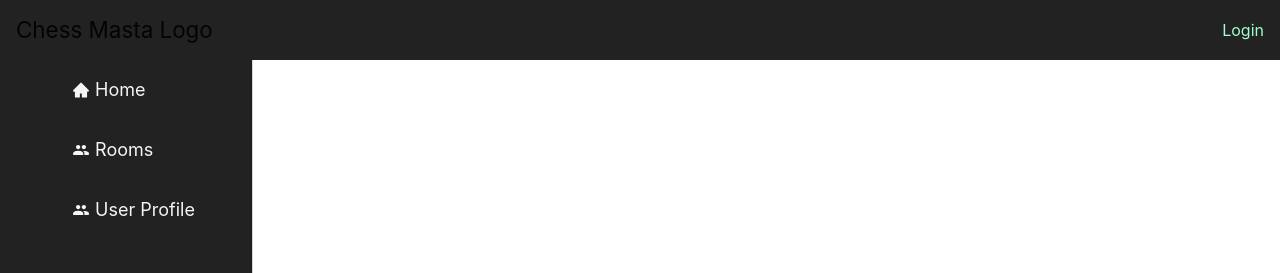
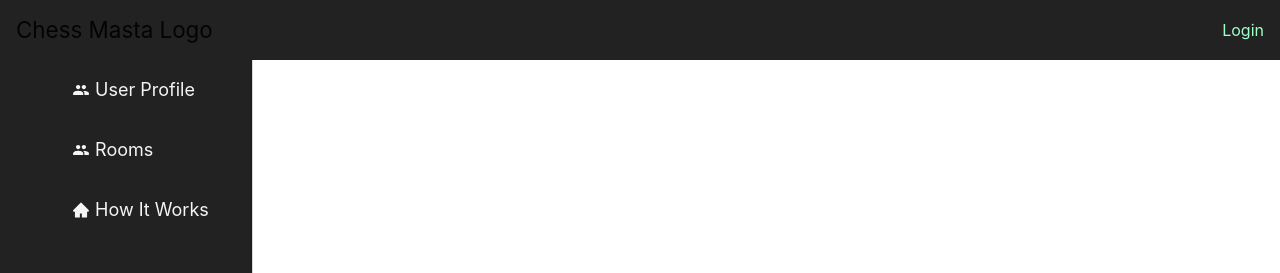
Before and after one commit to shmoesolid/Chess-Masta, a React (Create React App) app in the folder client/: page /home in a window 1280 px wide. Shown: the top 273 px of the page. Built offline with nearby package versions, Linux system fonts and the light colour scheme; no server answers.

Commit message:
link landing page to home page

```diff
--- a/client/src/App.js
+++ b/client/src/App.js
@@ -5,7 +5,8 @@ import Home from "./pages/Home";
 import Nav from "./components/Landing/LandingNav"
 import Content from "./components/Landing/Content";
 import Footer from "./components/Landing/LandingFooter";
-
+import Login from "./pages/Login";
+import Register from "./pages/Register";
 
 function App() {
 
@@ -19,6 +20,8 @@ function App() {
         </div>
         <Switch>
           <Route path="/home" exact component={Home} />
+          <Route path="/login" exact component={Login} />
+          <Route path="/register" exact component={Register} />
         </Switch>
       </Router>
     </div>
--- a/client/src/components/Landing/Content.jsx
+++ b/client/src/components/Landing/Content.jsx
@@ -1,4 +1,5 @@
 import React from "react";
+import { Link } from "react-router-dom";
 
 function Content() {
   return (
@@ -18,7 +19,7 @@ function Content() {
             </h6>
             <br />
             <h6>
-              <a className="btn btn-dark start start-two" href="/register">
+              <a className="btn btn-dark start start-two" href="/home">
                 Get Started
               </a>
             </h6>
--- a/client/src/components/Landing/LandingNav.jsx
+++ b/client/src/components/Landing/LandingNav.jsx
@@ -12,7 +12,7 @@ function Nav() {
 
                 <div className="collapse navbar-collapse alink" id="navbarSupportedContent">
                     <ul className="navbar-nav ml-auto">
-                        <a className="btn btn-outline-dark start" href="/login">Login</a>
+                        <a className="btn btn-outline-dark start" href="/home">Login</a>
                     </ul>
 
 
--- a/client/src/components/SidenavData.jsx
+++ b/client/src/components/SidenavData.jsx
@@ -5,9 +5,9 @@ import * as IoIcons from "react-icons/io";
 
 export const SidenavData = [
   {
-    title: "Home",
-    path: "/",
-    icon: <AiIcons.AiFillHome />,
+    title: "User Profile",
+    path: "/auth-options",
+    icon: <IoIcons.IoMdPeople />,
     cName: "nav-text",
   },
   {
@@ -17,9 +17,9 @@ export const SidenavData = [
     cName: "nav-text",
   },
   {
-    title: "User Profile",
-    path: "/auth-options",
-    icon: <IoIcons.IoMdPeople />,
+    title: "How It Works",
+    path: "/how-it-works",
+    icon: <AiIcons.AiFillHome />,
     cName: "nav-text",
   }
 ];
--- a/client/src/index.js
+++ b/client/src/index.js
@@ -12,7 +12,7 @@ ReactDOM.render(
     <Router>
       <Switch>
         <Route path="/" exact component={App} />
-        <Route path="/home" exact component={Home} />
+        <Route path="/home" rel="noopener noreferrer" exact component={Home} />
       </Switch>
     </Router>
   </React.StrictMode>,
```
